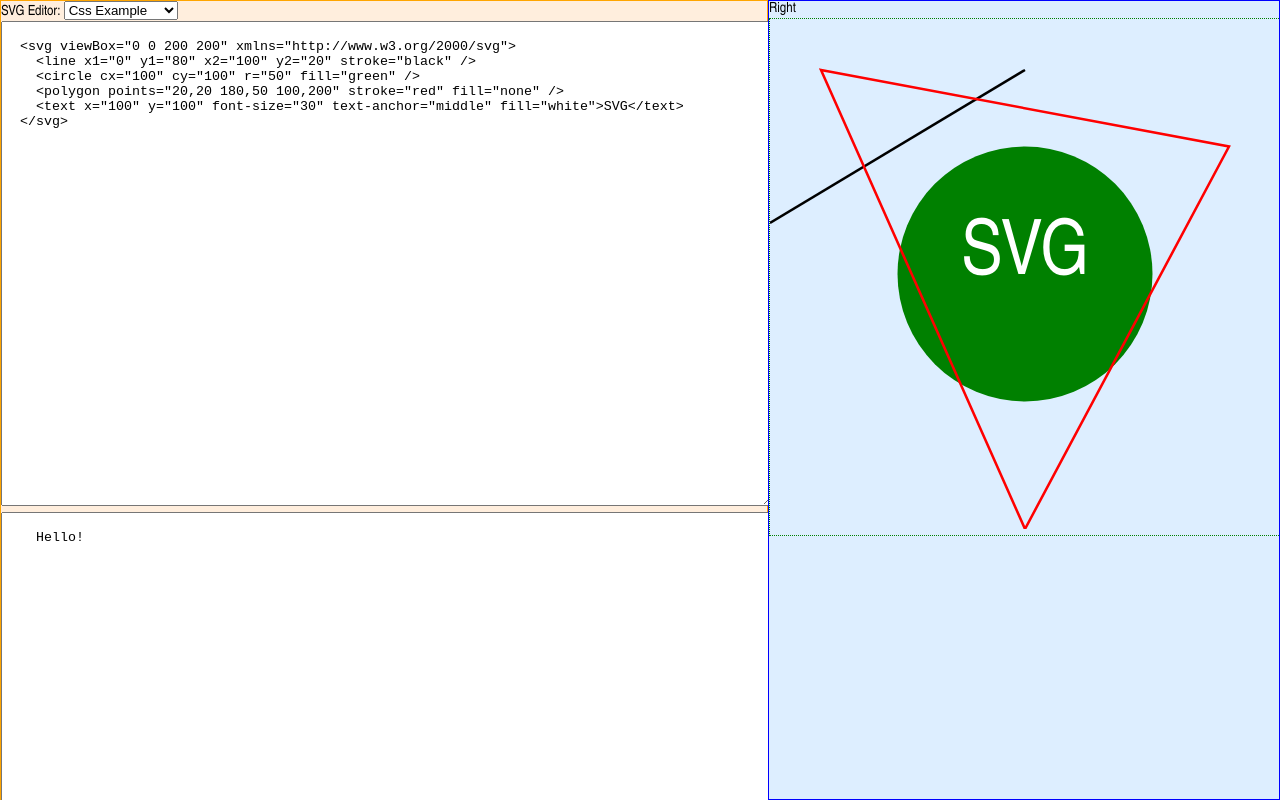
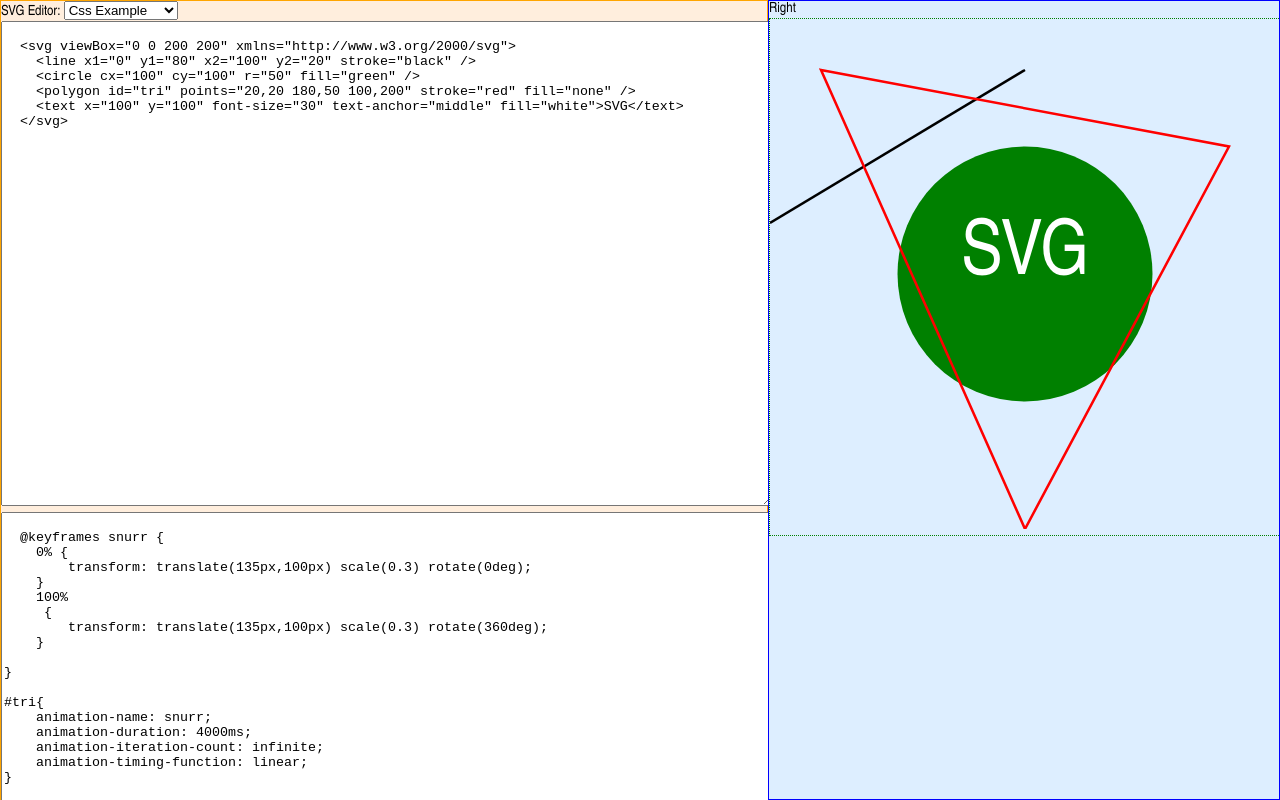
Before and after one commit to HGustavs/SVG-Demo, a plain HTML site: page index.html in a window 1280 px wide. Drawn offline with Linux system fonts and the light colour scheme.

Commit message:
Style setting
Style setting attempt

```diff
--- a/index.html
+++ b/index.html
@@ -47,6 +47,7 @@
         border:1px dotted green;
       }
     </style>
+    <style id="animStyle"></style>
     <script src="svgdata.js"></script>
     <script>
         function setup()
@@ -60,15 +61,15 @@
             // CSS Editing Kind!
             if(svgdata[current].kind==1){
                   document.getElementById("styleed").value=svgdata[current].style;
-
+                  document.getElementById("animStyle").value=svgdata[current].style;
             }
 
+            // Make dropdown
             str="<select id='filename'>";
             for(var i=0;i<svgdata.length;i++){
                 str+=`<option value='${i}'>${svgdata[i].name}</option>`;
             }
             str+="</select>";
-
             document.getElementById("drop").innerHTML=str;
        }
 
--- a/svgdata.js
+++ b/svgdata.js
@@ -6,12 +6,28 @@ var svgdata=[
   <svg viewBox="0 0 200 200" xmlns="http://www.w3.org/2000/svg">
     <line x1="0" y1="80" x2="100" y2="20" stroke="black" />
     <circle cx="100" cy="100" r="50" fill="green" />
-    <polygon points="20,20 180,50 100,200" stroke="red" fill="none" />
+    <polygon id="tri" points="20,20 180,50 100,200" stroke="red" fill="none" />
     <text x="100" y="100" font-size="30" text-anchor="middle" fill="white">SVG</text>
   </svg>
   `,
   style:`
-    Hello!
+  @keyframes snurr {
+    0% {
+        transform: translate(135px,100px) scale(0.3) rotate(0deg);
+    }
+    100%
+     {
+        transform: translate(135px,100px) scale(0.3) rotate(360deg);
+    }
+
+}
+
+#tri{
+    animation-name: snurr;
+    animation-duration: 4000ms;
+    animation-iteration-count: infinite;
+    animation-timing-function: linear;
+}
   `
   },
   {
```
